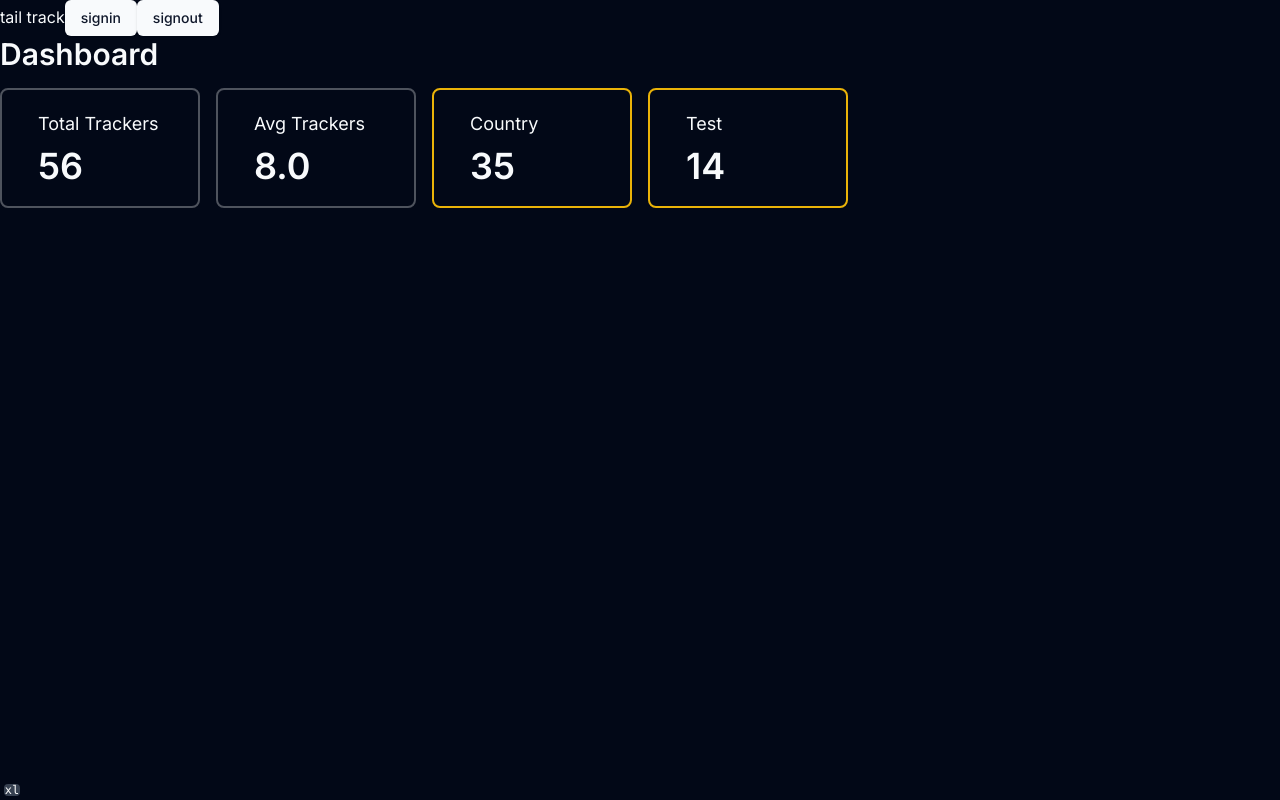
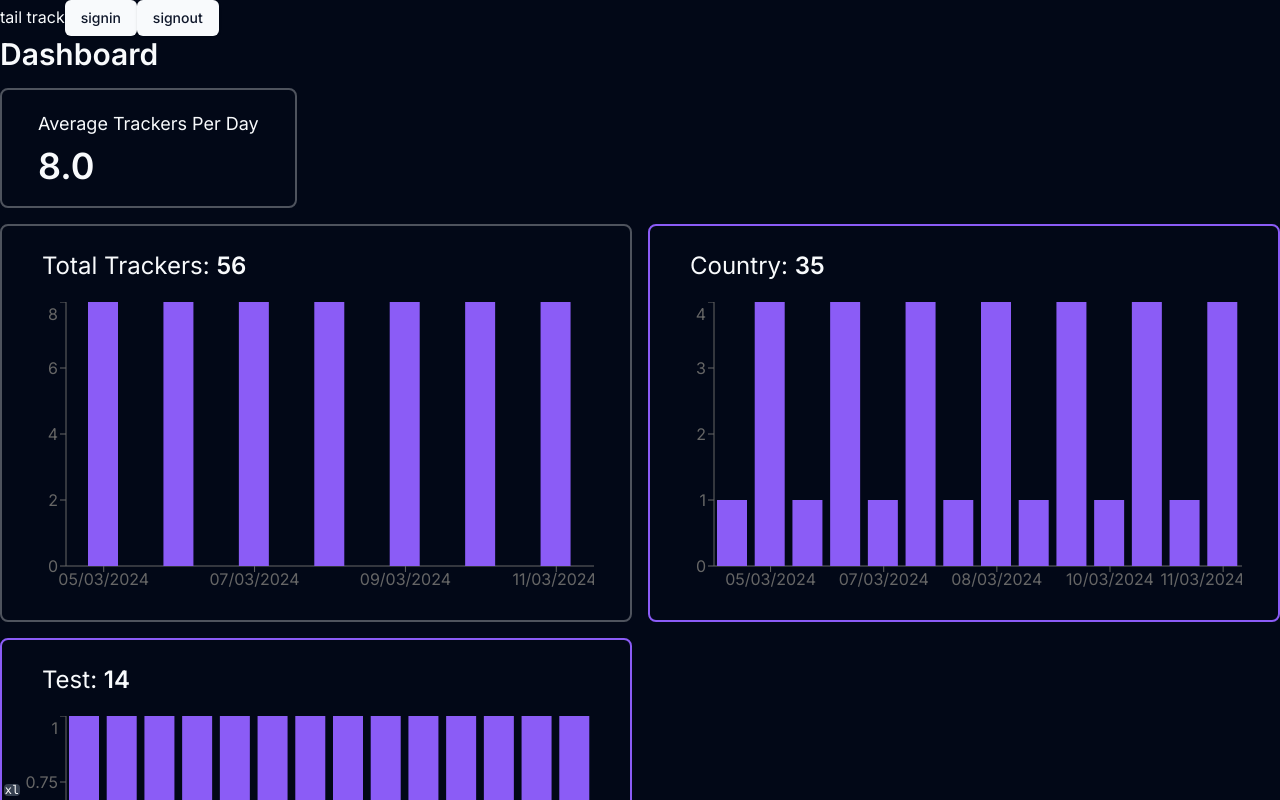
Before and after one commit to nishchay17/tail-track, a Next.js app: page / in a window 1280 px wide. Shown: the top 800 px of the page. Built offline with nearby package versions, Linux system fonts and the light colour scheme; no server answers.

Commit message:
feat: added graph

```diff
--- a/app/(dashboard)/dashboard/page.tsx
+++ b/app/(dashboard)/dashboard/page.tsx
@@ -12,7 +12,5 @@ export const dynamic = "force-dynamic";
 export default async function Page() {
   const TRACKING_DAYS = 7;
   const tracks = await analytics.retrieveDays("test", TRACKING_DAYS);
-  console.log(tracks);
-  console.log(tracks[6]);
   return <AnalyticsDashboard tracks={tracks} trackingDays={TRACKING_DAYS} />;
 }
--- a/components/dashboard/analytics-dashboard.tsx
+++ b/components/dashboard/analytics-dashboard.tsx
@@ -1,5 +1,6 @@
 import { cn } from "@/lib/utils";
 import { RetrieveDaysReturnType } from "@/util/analytics";
+import DashboardGraph from "./dashboard-graph";
 
 type dataPoint = {
   date: string;
@@ -65,19 +66,23 @@ function AnalyticsDashboard({
       name: "Total Trackers",
       count: totalTracks,
       custom: false,
-    },
-    {
-      name: "Avg Trackers",
-      count: avgTrackersPerDay,
-      custom: false,
+      data: tracksByDate,
     },
     ...Object.keys(metaData).map((key) => {
       return {
         name: key,
         count: metaData[key].reduce((acc, curr) => acc + curr.count, 0),
         custom: true,
+        data: metaData[key],
       };
     }),
+  ];
+  const statsData = [
+    {
+      name: "Average Trackers Per Day",
+      count: avgTrackersPerDay,
+      custom: false,
+    },
   ];
 
   return (
@@ -85,16 +90,38 @@ function AnalyticsDashboard({
       <section>
         <h1 className="text-3xl font-semibold mb-4">Dashboard</h1>
         <div className="flex gap-4">
+          {statsData.map((it) => (
+            <div
+              key={it.name}
+              className={cn(
+                "rounded-lg border-2 min-w-[200px] border-white/30 px-9 py-5",
+                it.custom ? "border-violet-500" : ""
+              )}
+            >
+              <p className="text-lg mb-2 capitalize">{it.name}</p>
+              <p className="text-4xl font-semibold">{it.count}</p>
+            </div>
+          ))}
+        </div>
+        <div className="mt-4 grid grid-cols-2 gap-4">
           {cardData.map((it) => (
             <div
               key={it.name}
               className={cn(
-                "rounded-lg border-2 min-w-[200px] border-white/30 px-9 py-5",
-                it.custom ? "border-yellow-500" : ""
+                "rounded-lg border-2 min-w-[200px] border-white/30 px-9 py-6 pl-1",
+                it.custom ? "border-violet-500" : ""
               )}
             >
-              <p className="text-lg mb-2 capitalize">{it.name}</p>
-              <p className="text-4xl font-semibold">{it.count}</p>
+              <p className="text-2xl capitalize mb-5 pl-9">
+                {it.name}: <span className="font-semibold">{it.count}</span>
+              </p>
+              <DashboardGraph
+                className="text-left"
+                chartData={it.data.map((it) => ({
+                  date: it.date,
+                  count: it.count,
+                }))}
+              />
             </div>
           ))}
         </div>
--- /dev/null
+++ b/components/dashboard/dashboard-graph.tsx
@@ -0,0 +1,56 @@
+"use client";
+
+import {
+  BarChart,
+  XAxis,
+  YAxis,
+  Bar,
+  ResponsiveContainer,
+  Tooltip,
+} from "recharts";
+
+const CustomTooltip = ({
+  active,
+  payload,
+  label,
+}: {
+  active?: boolean;
+  payload?: any;
+  label?: string;
+}) => {
+  if (active && payload && payload.length) {
+    return (
+      <div className="bg-zinc-800 px-2 py-3 rounded-lg border border-white/10">
+        <p>{`${label} : ${payload[0].value}`}</p>
+      </div>
+    );
+  }
+  return null;
+};
+
+function DashboardGraph({
+  chartData,
+  className,
+}: {
+  chartData: {
+    date: number | string;
+    count: number | string | null;
+  }[];
+  className: string;
+}) {
+  return (
+    <ResponsiveContainer width="100%" aspect={2} className={className}>
+      <BarChart
+        margin={{ top: 0, left: 0, right: 0, bottom: 0 }}
+        data={chartData}
+      >
+        <XAxis dataKey="date" />
+        <YAxis />
+        <Tooltip content={<CustomTooltip />} cursor={{ fill: "transparent" }} />
+        <Bar dataKey="count" fill="#8b5cf6" barSize={30} />
+      </BarChart>
+    </ResponsiveContainer>
+  );
+}
+
+export default DashboardGraph;
--- a/package.json
+++ b/package.json
@@ -28,6 +28,7 @@
     "pg": "^8.11.3",
     "react": "^18",
     "react-dom": "^18",
+    "recharts": "^2.12.2",
     "tailwind-merge": "^2.2.1",
     "tailwindcss-animate": "^1.0.7",
     "uuid": "^9.0.1",
```
Also changed, not shown: 1 other file (tests, documents, lock files or other folders).
